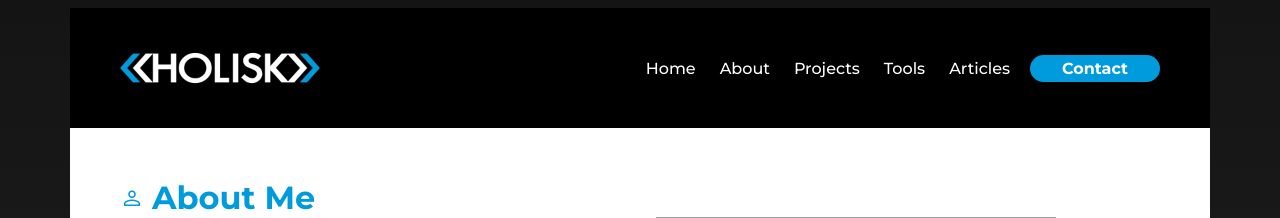
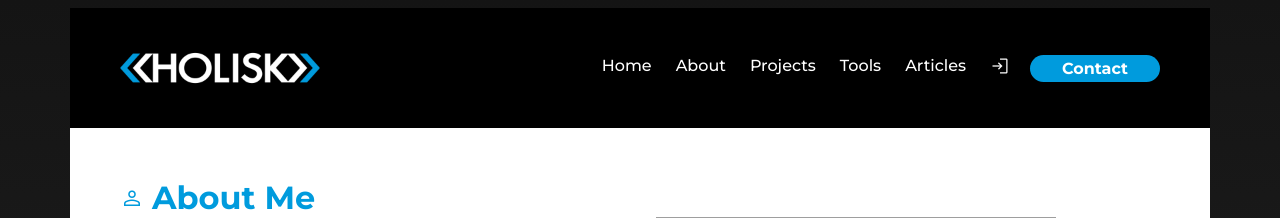
Before and after one commit to aragon023/Database-Module-Final-Assesment, a Flask app: page /about in a window 1280 px wide. Shown: the top 218 px of the page. Run offline with Flask 3, Linux system fonts and the light colour scheme; some libraries are stand-ins or nearby versions; grey boxes are pictures that could not be loaded.

Commit message:
Changes to navbar to include login link Files modified:   static/css/main.css   static/css/responsive.css   templates/base.html

```diff
--- a/static/css/main.css
+++ b/static/css/main.css
@@ -81,6 +81,23 @@ header {
 
 .main-nav a:hover {
   color: var(--color-yellow-light);
+}
+
+/* Login item (compact on desktop) */
+.nav-login a {
+  display: inline-flex;
+  align-items: center;
+  gap: 6px;
+}
+
+.nav-login .material-symbols-outlined {
+  font-size: 20px;
+  line-height: 1;
+}
+
+/* Hide text by default to reduce clutter on wider screens */
+.nav-login .login-text {
+  display: none;
 }
 
 
--- a/static/css/responsive.css
+++ b/static/css/responsive.css
@@ -59,6 +59,11 @@
     width: 100%;
     text-align: center;
     padding: 1rem 0;
+  }
+
+  /* Show login text label on small screens for clarity */
+  .nav-login .login-text {
+    display: inline;
   }
 
 
--- a/templates/base.html
+++ b/templates/base.html
@@ -48,6 +48,14 @@
         <li><a href="{{ url_for('projects') }}">Projects</a></li>
         <li><a href="{{ url_for('tools') }}">Tools</a></li>
         <li><a href="{{ url_for('articles') }}">Articles</a></li>
+        {% if not current_user.is_authenticated %}
+        <li class="nav-login">
+          <a href="{{ url_for('login') }}" aria-label="Log in">
+            <span class="material-symbols-outlined" aria-hidden="true">login</span>
+            <span class="login-text">Login</span>
+          </a>
+        </li>
+        {% endif %}
       </ul>
     </nav>
 
@@ -82,7 +90,6 @@
           {% block content %}{% endblock %}
       </main>
   </div>
-
 
 
   <!-- Footer -->
```
